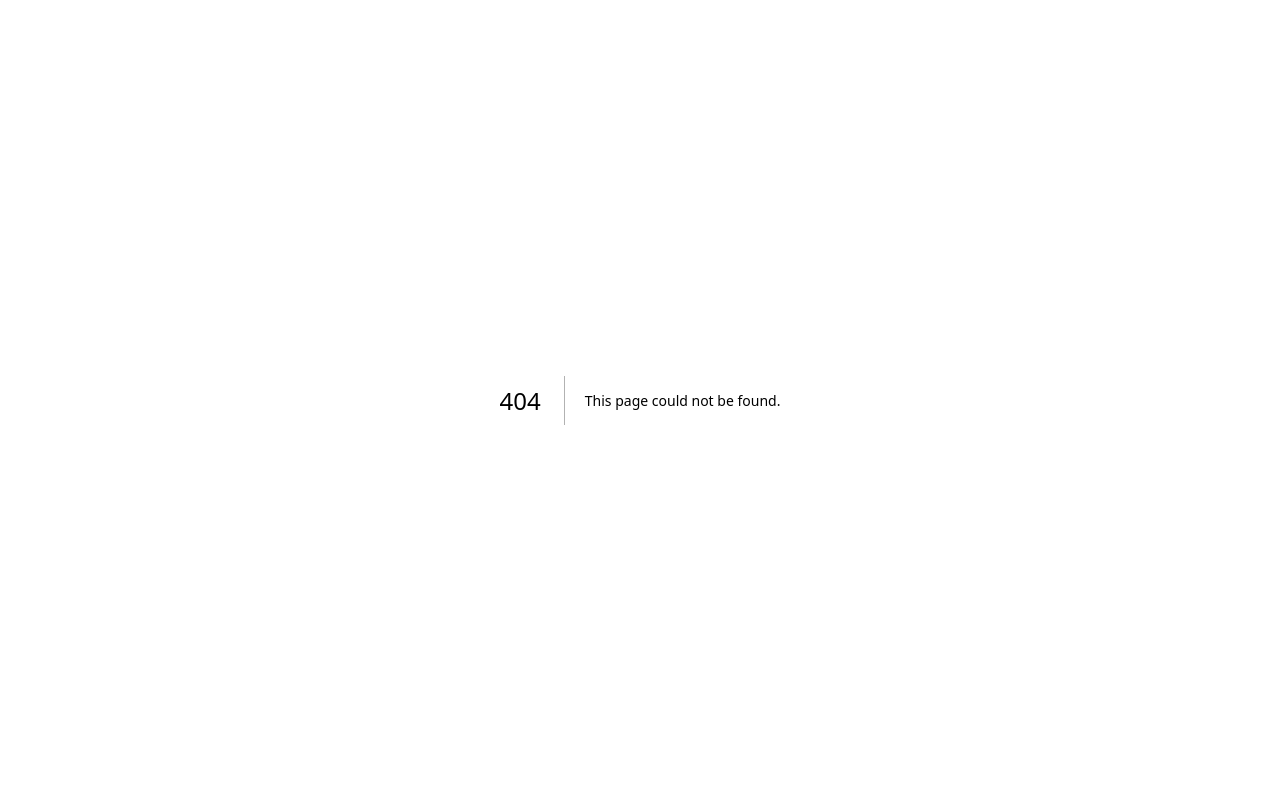
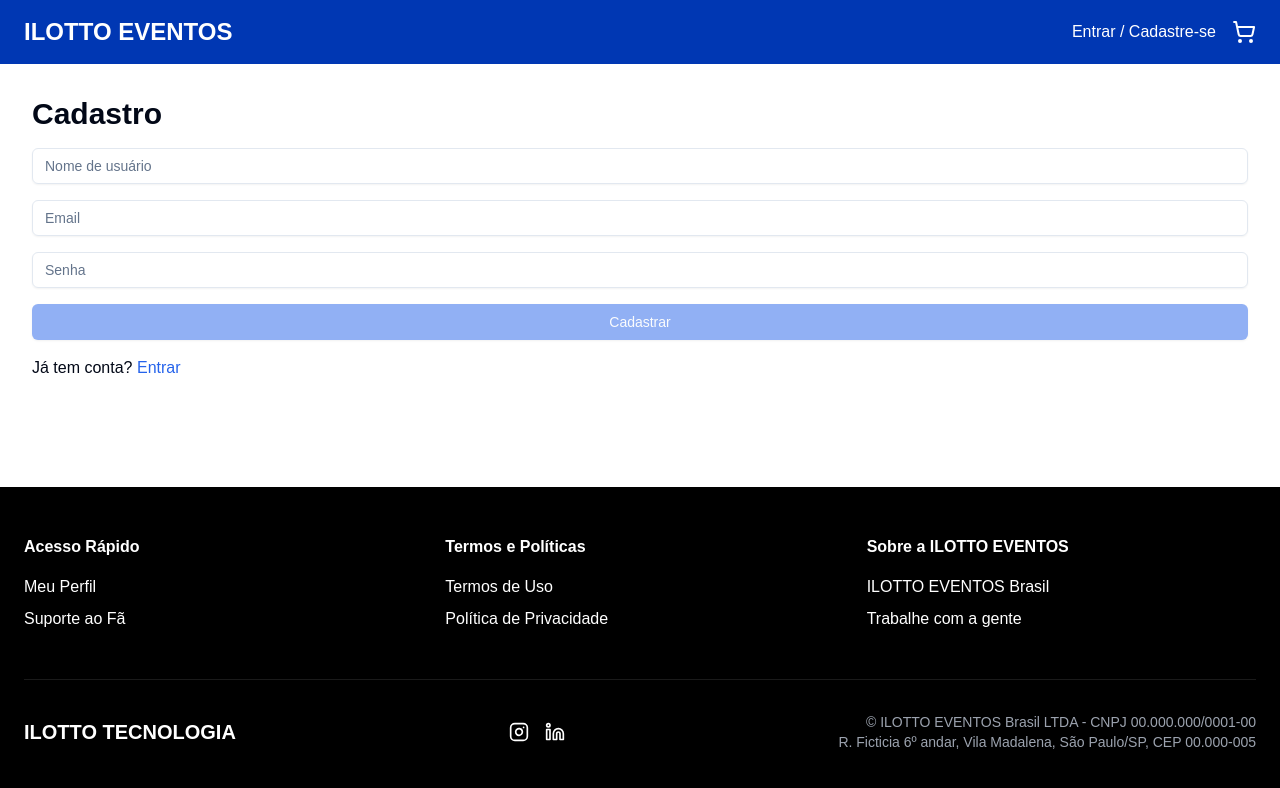
Before and after one commit to leomarzeuski/paginaDeEventos, a Next.js app: page /register in a window 1280 px wide. Before the commit this address had no page. Shown: the top 788 px of the page. Built offline with nearby package versions, Linux system fonts and the light colour scheme.

Commit message:
feat: add register page

```diff
--- /dev/null
+++ b/src/app/register/page.tsx
@@ -0,0 +1,79 @@
+"use client";
+
+import { useState } from "react";
+import { useAuth } from "@/context/auth-context";
+import { useRouter } from "next/navigation";
+import Layout from "@/components/layout";
+import { Button } from "@/components/ui/button";
+import { Input } from "@/components/ui/input";
+import Link from "next/link";
+
+export default function RegisterPage() {
+  const [username, setUsername] = useState("");
+  const [email, setEmail] = useState("");
+  const [password, setPassword] = useState("");
+  const [error, setError] = useState("");
+  const { register } = useAuth();
+  const router = useRouter();
+
+  const handleSubmit = async (e: React.FormEvent) => {
+    e.preventDefault();
+
+    if (!username || !email || !password) {
+      setError("Por favor, preencha todos os campos.");
+      return;
+    }
+
+    try {
+      await register(username, email, password);
+      router.push("/");
+    } catch (err) {
+      setError((err as Error).message);
+    }
+  };
+
+  return (
+    <Layout>
+      <div className="container mx-auto p-8">
+        <h1 className="text-3xl font-bold mb-4">Cadastro</h1>
+        {error && <p className="text-red-500 mb-4">{error}</p>}
+        <form onSubmit={handleSubmit} className="flex flex-col gap-4">
+          <Input
+            type="text"
+            placeholder="Nome de usuário"
+            value={username}
+            onChange={(e) => setUsername(e.target.value)}
+            required
+          />
+          <Input
+            type="email"
+            placeholder="Email"
+            value={email}
+            onChange={(e) => setEmail(e.target.value)}
+            required
+          />
+          <Input
+            type="password"
+            placeholder="Senha"
+            value={password}
+            onChange={(e) => setPassword(e.target.value)}
+            required
+          />
+          <Button
+            type="submit"
+            className="bg-blue-600 hover:bg-blue-700"
+            disabled={!username || !email || !password}
+          >
+            Cadastrar
+          </Button>
+        </form>
+        <p className="mt-4">
+          Já tem conta?{" "}
+          <Link href="/login" className="text-blue-600">
+            Entrar
+          </Link>
+        </p>
+      </div>
+    </Layout>
+  );
+}
```
